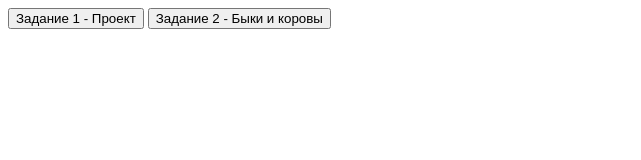
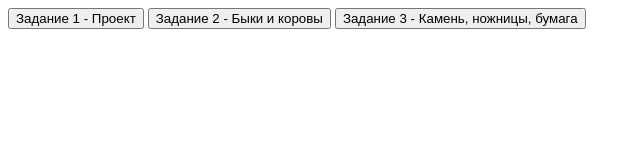
Before and after one commit to fresh-web-studio/js-base, a plain HTML site: page index.html in a window 1280 px wide. Shown: the whole page, without its empty margins (0-641 px from the left). Drawn offline with Linux system fonts and the light colour scheme.

```diff
--- a/index.html
+++ b/index.html
@@ -10,11 +10,16 @@
 <body>
 <button onclick="document.location='project/public/index.html'">Задание 1 - Проект</button>
 <button onclick="task_2()">Задание 2 - Быки и коровы</button>
+<button onclick="task_3()">Задание 3 - Камень, ножницы, бумага</button>
 
 </body>
 <script>
     function task_2() {
 
     }
+
+    function task_3() {
+
+    }
 </script>
 </html>
```
Also changed, not shown: project/public/index.html (+1 -1 lines), project/src/components/index/catalog.js (line endings or trailing spaces).
